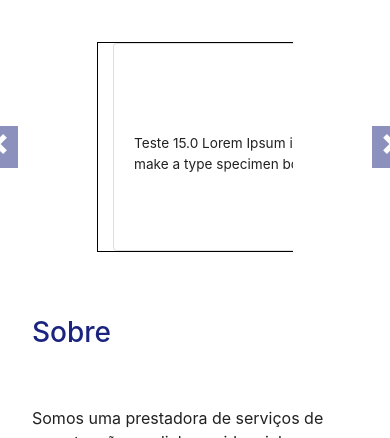
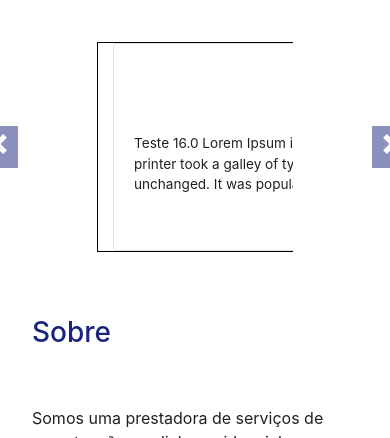
Before and after one commit to babipaula/05.Torres-github-, a plain HTML site: page index.html in a window 390 px wide. Shown: the part 662-1100 px from the top of the page. Drawn offline with nearby package versions, Linux system fonts and the light colour scheme.

Commit message:
Add files via upload

```diff
--- a/estilo.css
+++ b/estilo.css
@@ -303,7 +303,7 @@ textarea{
     }
 
     #Servicos .carousel-item{
-        width: 100rem;
+        width: 80rem;
     }
 
     #Servicos .card{
--- a/index.html
+++ b/index.html
@@ -114,7 +114,7 @@
 
                                     <div class="card-body">
                                          <p>
-                                             Teste 15.0
+                                             Teste 16.0
                                              Lorem Ipsum is simply dummy text of the printing and typesetting industry. Lorem Ipsum has been the industry's standard dummy text ever since the 1500s, when an unknown printer took a galley of type and scrambled it to make a type specimen book. It has survived not only five centuries, but also the leap into electronic typesetting, remaining essentially unchanged. It was popularised in the 1960s with the release
                                          </p>
                                     </div>
```
